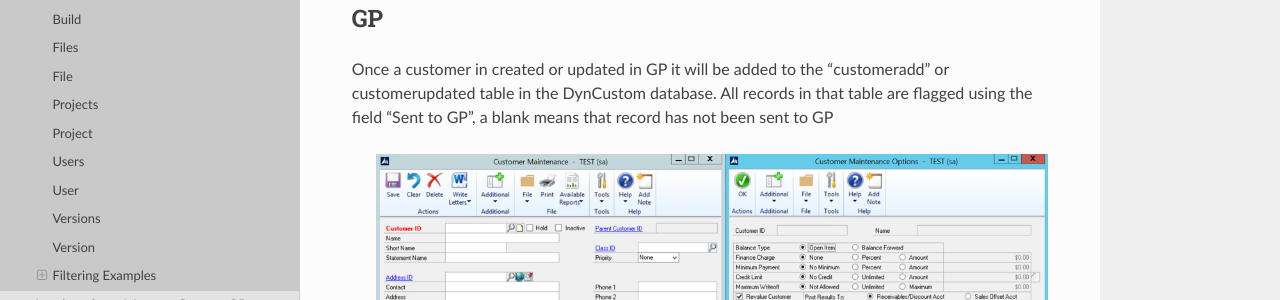
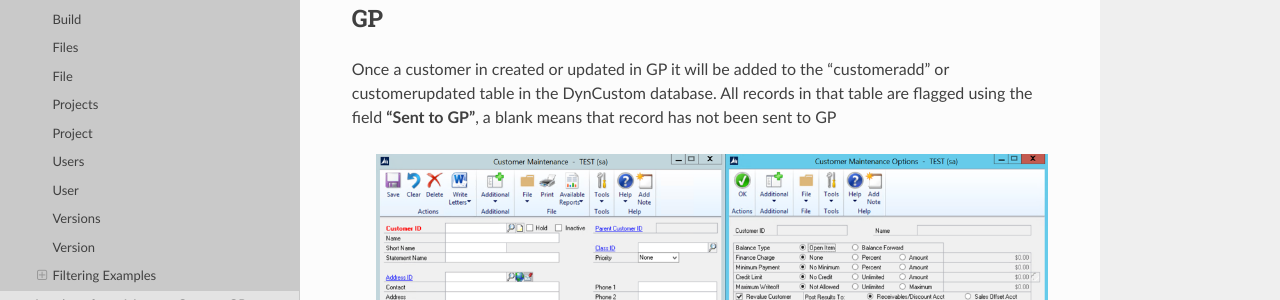
Before and after one commit to admartin66/Castellini-Group-Docs, a Sphinx documentation site: the page built from docs/source/rwilogistics/customers.rst, in a window 1280 px wide and 900 px high. Shown: the part 435-735 px from the top of the window. Built offline with Sphinx 7.4.7 and the Read the Docs theme 2.0.0, drawn with Linux system fonts in a browser that asks for light colours.

```diff
--- a/docs/source/rwilogistics/customers.rst
+++ b/docs/source/rwilogistics/customers.rst
@@ -19,7 +19,7 @@ GP
 ---
 
 Once a customer in created or updated in GP it will be added to the "customeradd" or customerupdated table in the DynCustom database. All records in that
-table are flagged using the field "Sent to GP", a blank means that record has not been sent to GP
+table are flagged using the field **"Sent to GP"**, a blank means that record has not been sent to GP
   .. image:: images/CustomerMaintGP.png
 
 Enterprise XML Example
```
